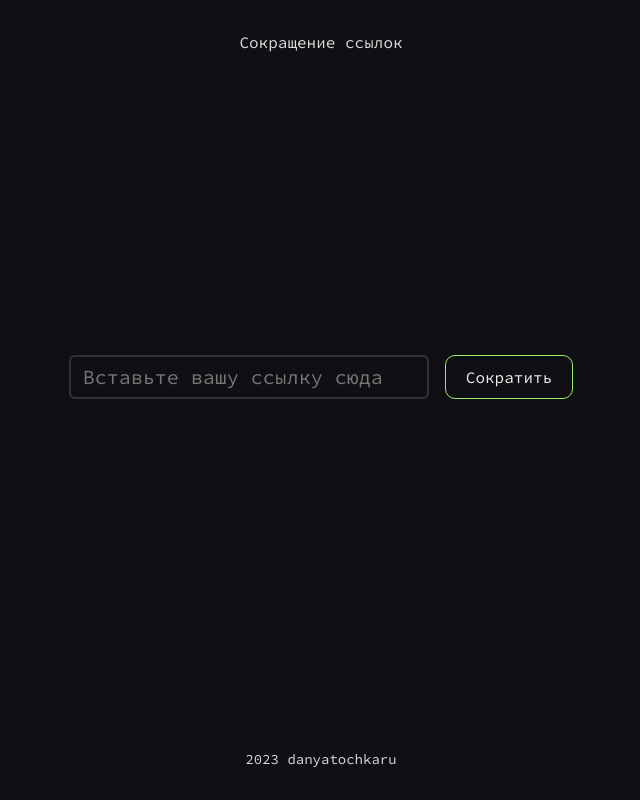
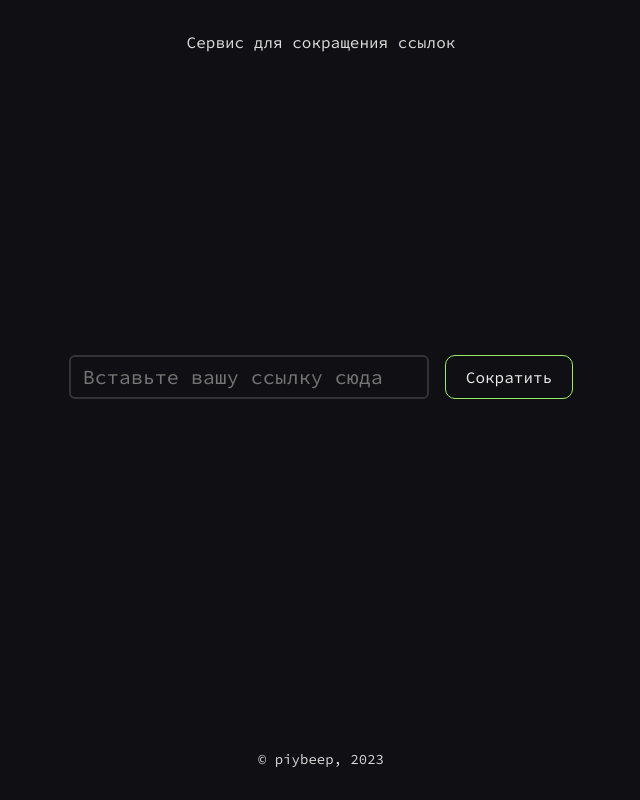
Before and after one commit to piybeep/shorter-c, a Next.js app: page / in a window 1280 px wide. Shown: the whole page, without its empty margins (319-959 px from the left). Built offline with nearby package versions, Linux system fonts and the light colour scheme.

Commit message:
refactor: вынес подвал и шапку в модули

```diff
--- /dev/null
+++ b/src/modules/Footer/Footer.module.scss
@@ -0,0 +1,5 @@
+.footer {
+	font-size: 14px;
+	margin: 2rem auto;
+	cursor: default;
+}
--- /dev/null
+++ b/src/modules/Footer/Footer.tsx
@@ -0,0 +1,11 @@
+import classNames from "classnames";
+import { ComponentProps } from "react";
+import s from "./Footer.module.scss";
+
+export function FooterModule(props: ComponentProps<"footer">) {
+	return (
+		<footer {...props} className={classNames(s.footer, props.className)}>
+			© piybeep, 2023
+		</footer>
+	);
+}
--- /dev/null
+++ b/src/modules/Footer/index.ts
@@ -0,0 +1 @@
+export { FooterModule } from "./Footer";
--- /dev/null
+++ b/src/modules/Header/Header.module.scss
@@ -0,0 +1,4 @@
+.header {
+	margin: 2rem auto;
+	cursor: default;
+}
--- /dev/null
+++ b/src/modules/Header/Header.tsx
@@ -0,0 +1,11 @@
+import classNames from "classnames";
+import { ComponentProps } from "react";
+import s from "./Header.module.scss";
+
+export function HeaderModule(props: ComponentProps<"header">) {
+	return (
+		<header {...props} className={classNames(s.header, props.className)}>
+			Сервис для сокращения ссылок
+		</header>
+	);
+}
--- /dev/null
+++ b/src/modules/Header/index.ts
@@ -0,0 +1 @@
+export { HeaderModule } from "./Header";
--- a/src/pages/index.tsx
+++ b/src/pages/index.tsx
@@ -4,6 +4,8 @@ import { Toaster } from "react-hot-toast";
 import { useShortLink } from "@/hooks";
 import { TextInput, Button, ErrorView } from "@/components";
 import Resultat from "@/modules/Resultat";
+import { FooterModule } from "@/modules/Footer";
+import { HeaderModule } from "@/modules/Header";
 
 export default function Home() {
 	const { send, data, isLoading, error } = useShortLink();
@@ -32,7 +34,7 @@ export default function Home() {
 
 	return (
 		<>
-			<header>Сокращение ссылок</header>
+			<HeaderModule />
 			<main>
 				<Toaster
 					position="bottom-center"
@@ -60,7 +62,7 @@ export default function Home() {
 				<ErrorView error={errorMessage} />
 				<Resultat isLoading={isLoading} response={data} />
 			</main>
-			<footer>2023 danyatochkaru</footer>
+			<FooterModule />
 		</>
 	);
 }
--- a/src/pages/l/[code].tsx
+++ b/src/pages/l/[code].tsx
@@ -11,7 +11,7 @@ export async function getServerSideProps(context: any) {
 	if (context.query.code) {
 		const { res } = context;
 
-		res.writeHead(301, {
+		res.writeHead(302, {
 			Location: `https://clck.ru/${context.query.code}`,
 		});
 		res.end();
--- a/src/styles/globals.scss
+++ b/src/styles/globals.scss
@@ -5,17 +5,17 @@
 }
 
 html,
-body {
+body,
+#__next {
 	max-width: 100vw;
 	overflow-x: hidden;
 	font-size: 16px;
-}
-
-#__next,
-body {
 	background: #100f13;
 	color: #dcdcdc;
 	min-height: 100vh;
+}
+
+#__next {
 	display: flex;
 	flex-direction: column;
 }
@@ -28,12 +28,6 @@ a {
 header,
 footer {
 	flex: 0 0 auto;
-	margin: 2rem auto;
-	cursor: default;
-}
-
-footer {
-	font-size: 14px;
 }
 
 main {
@@ -44,9 +38,9 @@ main {
 	align-items: center;
 	flex-direction: column;
 	row-gap: 2rem;
+
+	.user_input {
+		display: flex;
+		column-gap: 1rem;
+	}
 }
-
-.user_input {
-	display: flex;
-	column-gap: 1rem;
-}
```
